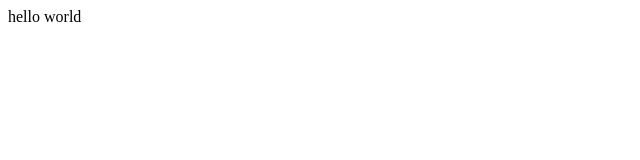
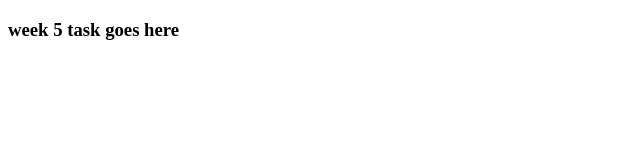
Before and after one commit to Ebiwork/Assignments, a plain HTML site: page week5/index.html in a window 1280 px wide. Shown: the whole page, without its empty margins (0-640 px from the left). Drawn offline with Linux system fonts and the light colour scheme.

Commit message:
week5 commit

```diff
--- a/week5/index.html
+++ b/week5/index.html
@@ -7,6 +7,6 @@
     <title>Document</title>
 </head>
 <body>
-    hello world
+   <h3> week 5 task goes here</h3>
 </body>
 </html>
```
